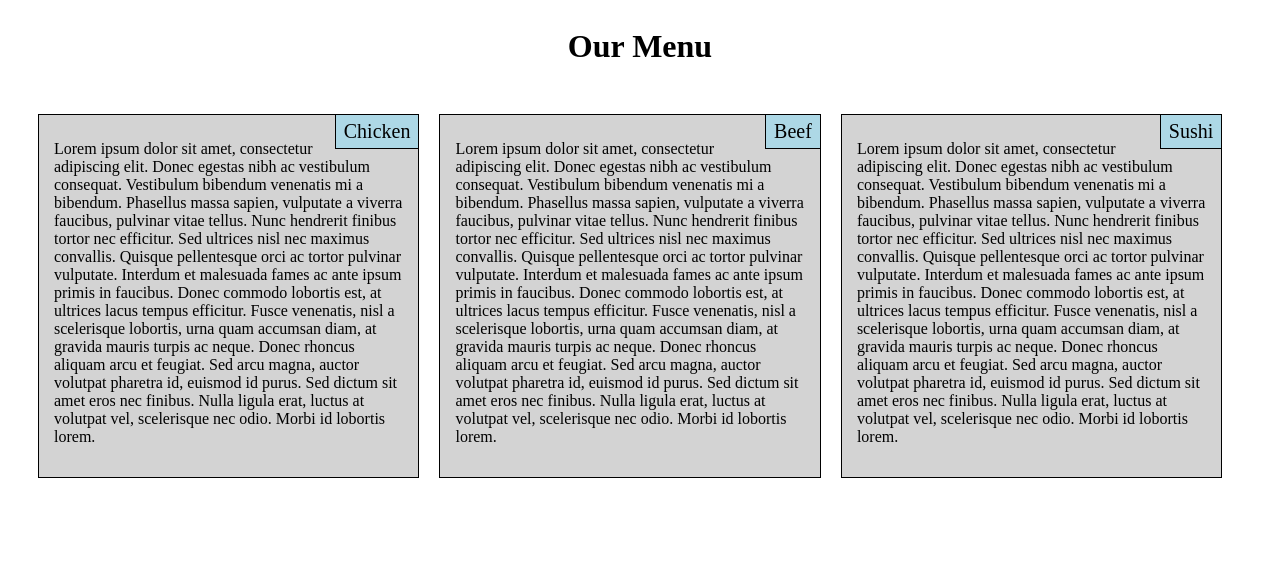
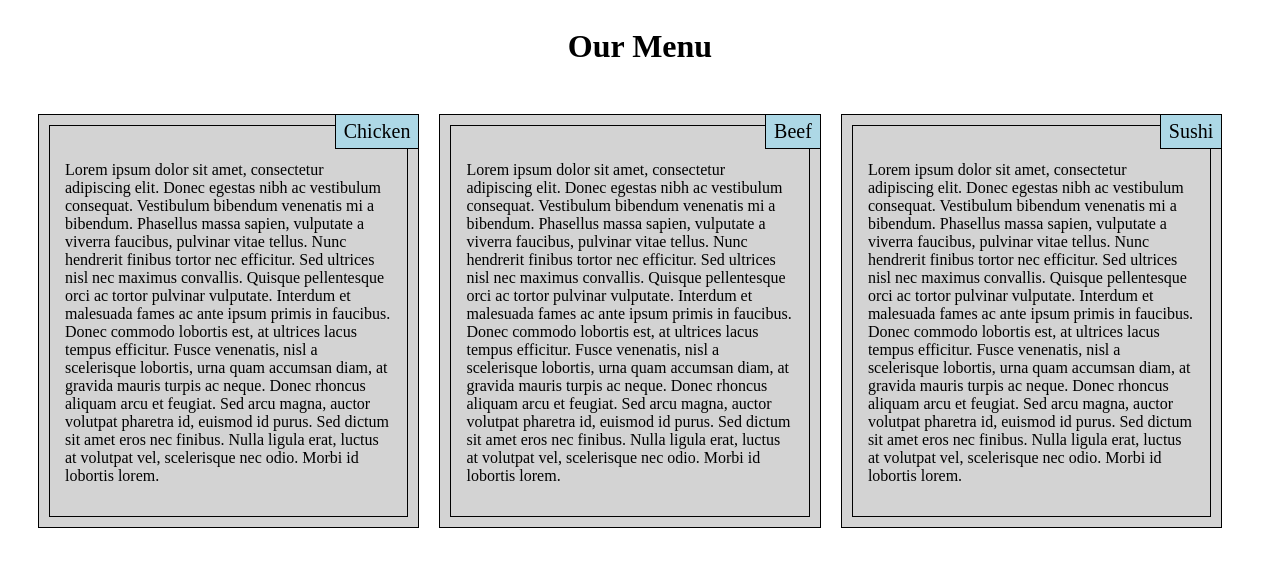
Before and after one commit to poonam22597/Project, a plain HTML site: page site/index.html in a window 1280 px wide. Drawn offline with Linux system fonts and the light colour scheme.

Commit message:
My First Page.

```diff
--- a/site/index.html
+++ b/site/index.html
@@ -6,21 +6,27 @@
 	<h1><center>Our Menu</center></h1><br>
 	<div id="left">
 		<span>Chicken</span>
+		<div>
 		<p>
 			Lorem ipsum dolor sit amet, consectetur adipiscing elit. Donec egestas nibh ac vestibulum consequat. Vestibulum bibendum venenatis mi a bibendum. Phasellus massa sapien, vulputate a viverra faucibus, pulvinar vitae tellus. Nunc hendrerit finibus tortor nec efficitur. Sed ultrices nisl nec maximus convallis. Quisque pellentesque orci ac tortor pulvinar vulputate. Interdum et malesuada fames ac ante ipsum primis in faucibus. Donec commodo lobortis est, at ultrices lacus tempus efficitur. Fusce venenatis, nisl a scelerisque lobortis, urna quam accumsan diam, at gravida mauris turpis ac neque. Donec rhoncus aliquam arcu et feugiat. Sed arcu magna, auctor volutpat pharetra id, euismod id purus. Sed dictum sit amet eros nec finibus. Nulla ligula erat, luctus at volutpat vel, scelerisque nec odio. Morbi id lobortis lorem.
 		</p>
+		</div>
 	</div>
 	<div id="mid">
 		<span>Beef</span>
+		<div>
 		<p>
 			Lorem ipsum dolor sit amet, consectetur adipiscing elit. Donec egestas nibh ac vestibulum consequat. Vestibulum bibendum venenatis mi a bibendum. Phasellus massa sapien, vulputate a viverra faucibus, pulvinar vitae tellus. Nunc hendrerit finibus tortor nec efficitur. Sed ultrices nisl nec maximus convallis. Quisque pellentesque orci ac tortor pulvinar vulputate. Interdum et malesuada fames ac ante ipsum primis in faucibus. Donec commodo lobortis est, at ultrices lacus tempus efficitur. Fusce venenatis, nisl a scelerisque lobortis, urna quam accumsan diam, at gravida mauris turpis ac neque. Donec rhoncus aliquam arcu et feugiat. Sed arcu magna, auctor volutpat pharetra id, euismod id purus. Sed dictum sit amet eros nec finibus. Nulla ligula erat, luctus at volutpat vel, scelerisque nec odio. Morbi id lobortis lorem.
 		</p>
+		</div>
 	</div>
 	<div id="right">
 		<span>Sushi</span>
+		<div>
 		<p>
 			Lorem ipsum dolor sit amet, consectetur adipiscing elit. Donec egestas nibh ac vestibulum consequat. Vestibulum bibendum venenatis mi a bibendum. Phasellus massa sapien, vulputate a viverra faucibus, pulvinar vitae tellus. Nunc hendrerit finibus tortor nec efficitur. Sed ultrices nisl nec maximus convallis. Quisque pellentesque orci ac tortor pulvinar vulputate. Interdum et malesuada fames ac ante ipsum primis in faucibus. Donec commodo lobortis est, at ultrices lacus tempus efficitur. Fusce venenatis, nisl a scelerisque lobortis, urna quam accumsan diam, at gravida mauris turpis ac neque. Donec rhoncus aliquam arcu et feugiat. Sed arcu magna, auctor volutpat pharetra id, euismod id purus. Sed dictum sit amet eros nec finibus. Nulla ligula erat, luctus at volutpat vel, scelerisque nec odio. Morbi id lobortis lorem.
 		</p>
+		</div>
 	</div>
 </body>
 </html>
--- a/stylesheets/mystyle.css
+++ b/stylesheets/mystyle.css
@@ -17,7 +17,7 @@ body{
 	}
 	div p{
 		padding:15px;
-		margin-top:10px;
+		margin-top:20px;
 		//color:white;
 	}
 	#left{
```
